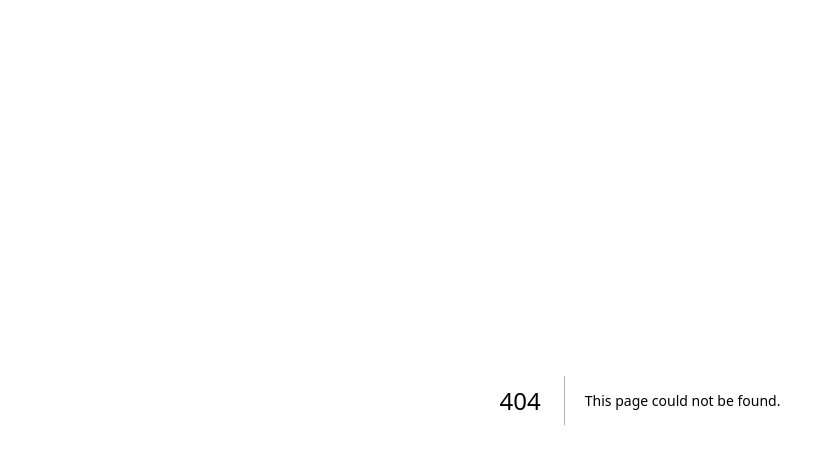
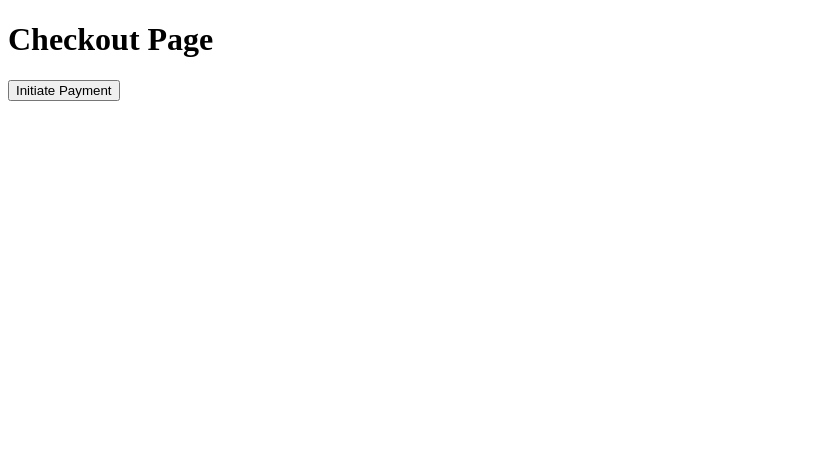
Before and after one commit to LapassetAC/brucedanis-v1, a Next.js app in the folder site/: page /payment in a window 1280 px wide. Before the commit this address had no page. Shown: the top 464 px of the page, without its empty margins (0-835 px from the left). Built offline with nearby package versions, Linux system fonts and the light colour scheme.

Commit message:
add sumup checkout payment

```diff
--- a/site/package.json
+++ b/site/package.json
@@ -10,6 +10,8 @@
   },
   "dependencies": {
     "@sanity/client": "^6.11.1",
+    "axios": "^1.6.5",
+    "dotenv": "^16.3.2",
     "next": "14.1.0",
     "react": "^18",
     "react-dom": "^18"
--- /dev/null
+++ b/site/src/pages/api/sumup.js
@@ -0,0 +1,26 @@
+import axios from "axios";
+
+export default async function handler(req, res) {
+  const { amount, currency, description } = req.body;
+
+  try {
+    const response = await axios.post(
+      "https://api.sumup.com/v0.1/checkouts",
+      {
+        amount,
+        currency,
+        description,
+      },
+      {
+        headers: {
+          Authorization: `Bearer ${process.env.SUMUP_API_KEY}`,
+        },
+      }
+    );
+
+    res.status(200).json({ checkoutUrl: response.data.checkout_url });
+  } catch (error) {
+    console.error("SumUp API Error:", error);
+    res.status(500).json({ error: "Internal Server Error" });
+  }
+}
--- /dev/null
+++ b/site/src/pages/payment.js
@@ -0,0 +1,31 @@
+// pages/checkout.js
+import { useState } from "react";
+import axios from "axios";
+
+const CheckoutPage = () => {
+  const [checkoutUrl, setCheckoutUrl] = useState(null);
+
+  const handleCheckout = async () => {
+    try {
+      const response = await axios.post("/api/checkout", {
+        amount: 1000, // Replace with your actual amount
+        currency: "USD", // Replace with your actual currency
+        description: "Product Purchase", // Replace with your actual description
+      });
+
+      setCheckoutUrl(response.data.checkoutUrl);
+    } catch (error) {
+      console.error("Checkout Error:", error);
+    }
+  };
+
+  return (
+    <div>
+      <h1>Checkout Page</h1>
+      <button onClick={handleCheckout}>Initiate Payment</button>
+      {checkoutUrl && <a href={checkoutUrl}>Proceed to Payment</a>}
+    </div>
+  );
+};
+
+export default CheckoutPage;
```
Also changed, not shown: 2 other files (tests, documents, lock files or other folders).
